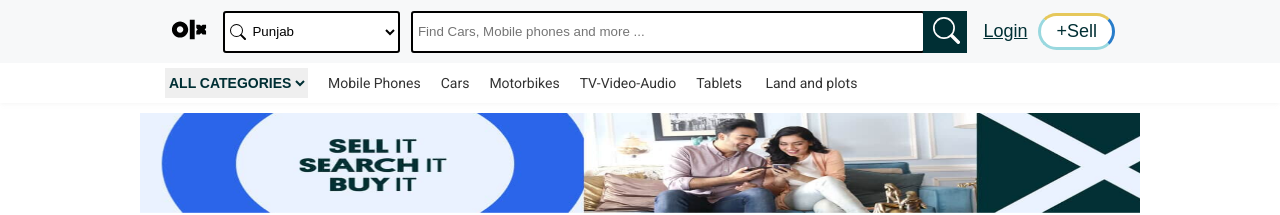
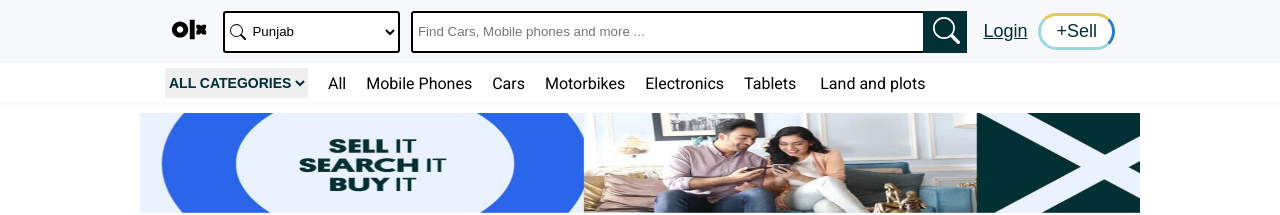
Before and after one commit to NomanInnovates/olx-clone, a React (Create React App) app: page / in a window 1280 px wide. Shown: the top 215 px of the page. Built offline with nearby package versions, Linux system fonts and the light colour scheme; no server answers; the database is empty.

Commit message:
Added filter

```diff
--- a/src/StyleSheet/productContainer.css
+++ b/src/StyleSheet/productContainer.css
@@ -10,3 +10,81 @@
 .containerLink {
     text-decoration: none;
 }
+
+.spinner-box {
+    width: 300px;
+    height: 300px;
+    display: flex;
+    justify-content: center;
+    align-items: center;
+    background-color: transparent;
+}
+
+@keyframes spin {
+    from {
+        transform: rotate(0);
+    }
+
+    to {
+        transform: rotate(359deg);
+    }
+}
+
+@keyframes spin3D {
+    from {
+        transform: rotate3d(.5, .5, .5, 360deg);
+    }
+
+    to {
+        transform: rotate3d(0deg);
+    }
+}
+
+
+.blue-orbit {
+    width: 165px;
+    height: 165px;
+    border: 1px solid #91daffa5;
+    -webkit-animation: spin3D 3s linear .2s infinite;
+}
+
+.green-orbit {
+    width: 120px;
+    height: 120px;
+    border: 1px solid #91ffbfa5;
+    -webkit-animation: spin3D 2s linear 0s infinite;
+}
+
+.red-orbit {
+    width: 90px;
+    height: 90px;
+    border: 1px solid #ffca91a5;
+    -webkit-animation: spin3D 1s linear 0s infinite;
+}
+
+.white-orbit {
+    width: 60px;
+    height: 60px;
+    border: 2px solid #024980;
+    -webkit-animation: spin3D 10s linear 0s infinite;
+}
+
+.w1 {
+    transform: rotate3D(1, 1, 1, 90deg);
+}
+
+.w2 {
+    transform: rotate3D(1, 2, .5, 90deg);
+}
+
+.w3 {
+    transform: rotate3D(.5, 1, 2, 90deg);
+}
+
+.leo {
+    position: absolute;
+    display: flex;
+    justify-content: center;
+    align-items: center;
+    border-radius: 50%;
+}
--- a/src/components/Header.js
+++ b/src/components/Header.js
@@ -1,17 +1,41 @@
 import React from "react";
-import { NavLink, Link } from "react-router-dom";
+import { NavLink } from "react-router-dom";
 
 import SearchIcon from "./Icon";
 import "../StyleSheet/header.css";
 
-function Header() {
+function Header({ filterProducts }) {
   let navList = [
-    { id: 1, title: "Mobile Phones", path: "MobilePhones" },
-    { id: 2, title: "Cars", path: "Cars" },
-    { id: 3, title: "Motorbikes", path: "Motorbikes" },
-    { id: 4, title: "TV-Video-Audio", path: "TV-Video-Audio" },
-    { id: 5, title: "Tablets ", path: "Tablets" },
-    { id: 6, title: "Land and plots", path: "LandandPlots" },
+    {
+      id: 1, title: "Mobile Phones", path: "MobilePhones", category
+        :
+        "mobile"
+    },
+    {
+      id: 2, title: "Cars", path: "Cars", category
+        :
+        "Cars"
+    },
+    {
+      id: 3, title: "Motorbikes", path: "Motorbikes", category
+        :
+        "Bikes"
+    },
+    {
+      id: 4, title: "Electronics", path: "TV-Video-Audio", category
+        :
+        "electronics"
+    },
+    {
+      id: 5, title: "Tablets ", path: "Tablets", category
+        :
+        "mobile"
+    },
+    {
+      id: 6, title: "Land and plots", path: "LandandPlots", category
+        :
+        "LandandPlots"
+    },
   ];
 
   return (
@@ -78,11 +102,14 @@ function Header() {
             </option>
           </select>
           <div className="menuItems">
+            <span style={{ margin: "0 10px" }} onClick={() => filterProducts(() => true)}>
+              All
+            </span>
             {navList.map((item) => {
               return (
-                <Link key={item.id} to={item.path}>
+                <span style={{ margin: "0 10px" }} key={item.id} to={item.path} onClick={() => filterProducts(product => product.category == item.category)}>
                   {item.title}
-                </Link>
+                </span>
               );
             })}
           </div>
--- a/src/components/Home.js
+++ b/src/components/Home.js
@@ -2,13 +2,15 @@ import Hero from "./Hero";
 import Header from "./Header";
 import Footer from "./Footer";
 import ProductContainer from "../modules/products/productContainer";
+import { useProducts } from "../modules/products/useProducts";
 
 function Home() {
+  const [products,loading,filterProducts] = useProducts();
   return (
     <div className="Home">
-      <Header />
+      <Header filterProducts={filterProducts} />
       <Hero />
-      <ProductContainer />
+      <ProductContainer products={products} loading={loading} />
       <Footer />
     </div>
   );
--- a/src/modules/products/productContainer.js
+++ b/src/modules/products/productContainer.js
@@ -1,16 +1,15 @@
 import moment from "moment";
 import { NavLink } from "react-router-dom";
 
-import { useProducts } from "./useProducts";
 import "../../StyleSheet/productContainer.css";
 import SingleProduct from "./singleProductTemplate.js";
 
-function ProductContainer() {
-  const [pros,loading] = useProducts();
+function ProductContainer({products,loading}) {
+
   return (
     <div className="products">
-      {Array.isArray(pros) && pros.length > 0 ? (
-        pros.map((item) => {
+      {Array.isArray(products) && products.length > 0 ? (
+        products.map((item) => {
           return (
             <NavLink
               key={item.id}
@@ -35,7 +34,23 @@ function ProductContainer() {
           );
         })
       ) : loading ? (
-        <h2>loading...</h2>
+        <>
+        <div className="spinner-box">
+          <div className="blue-orbit leo">
+          </div>
+
+          <div className="green-orbit leo">
+          </div>
+
+          <div className="red-orbit leo">
+          </div>
+
+          <div className="white-orbit w1 leo">
+          </div><div className="white-orbit w2 leo">
+          </div><div className="white-orbit w3 leo">
+          </div>
+          <span>Loading...</span>
+        </div></>
       ) : <h2>No Products found</h2>}
     </div>
   );
--- a/src/modules/products/useProducts.js
+++ b/src/modules/products/useProducts.js
@@ -4,8 +4,10 @@ import { productAction } from "../../redux/action/productAction";
 
 export function useProducts() {
   const dispatch = useDispatch();
+  const { products } = useSelector(({ productReducer }) => productReducer);
+
   const [loading, setLoading] = useState(true)
-  const fetchproducts = useSelector((state) => state.productReducer.products);
+  const [filterProducts, setFilterProducts] = useState(products)
 
   const callBack = () => {
     setLoading(false)
@@ -17,10 +19,18 @@ export function useProducts() {
     [dispatch],
   )
 
+  const handleFilterProducts = (cb) => {
+    let filtered = products.filter(cb)
+    setFilterProducts(filtered)
+  }
+
 
   useEffect(() => {
     fetchPro();
   }, [fetchPro]);
+  useEffect(() => {
+    setFilterProducts(products)
+  }, [products]);
 
-  return [fetchproducts, loading];
+  return [filterProducts, loading, handleFilterProducts];
 }
--- a/src/redux/action/productAction.js
+++ b/src/redux/action/productAction.js
@@ -4,6 +4,7 @@ import { FETCH_PRODUCTS, ERROR_FETCH_PRODUCTS } from "../constants/types";
 export const productAction = (callBack) => async (dispatch) => {
   let fetchProducts = [];
   try {
+
     let res = await db.collection("products").get();
     res.forEach((doc) => {
       fetchProducts.push({ ...doc.data(), id: doc.id });
@@ -12,13 +13,13 @@ export const productAction = (callBack) => async (dispatch) => {
       type: FETCH_PRODUCTS,
       payload: fetchProducts,
     });
-    callBack()
+    callBack && callBack()
   } catch (error) {
     console.log("error", error);
     dispatch({
       type: ERROR_FETCH_PRODUCTS,
       payload: error,
     });
-    callBack(false)
+    callBack && callBack(false)
   }
 };
```
